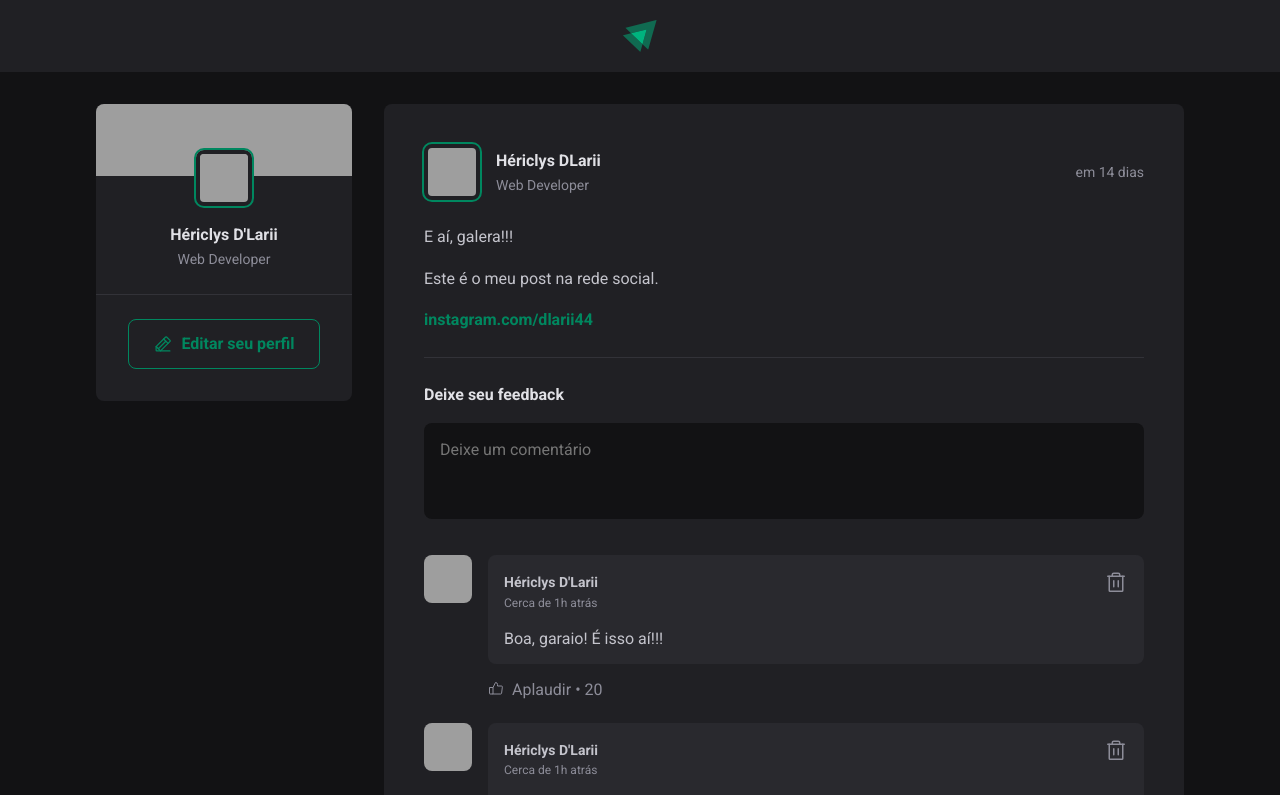
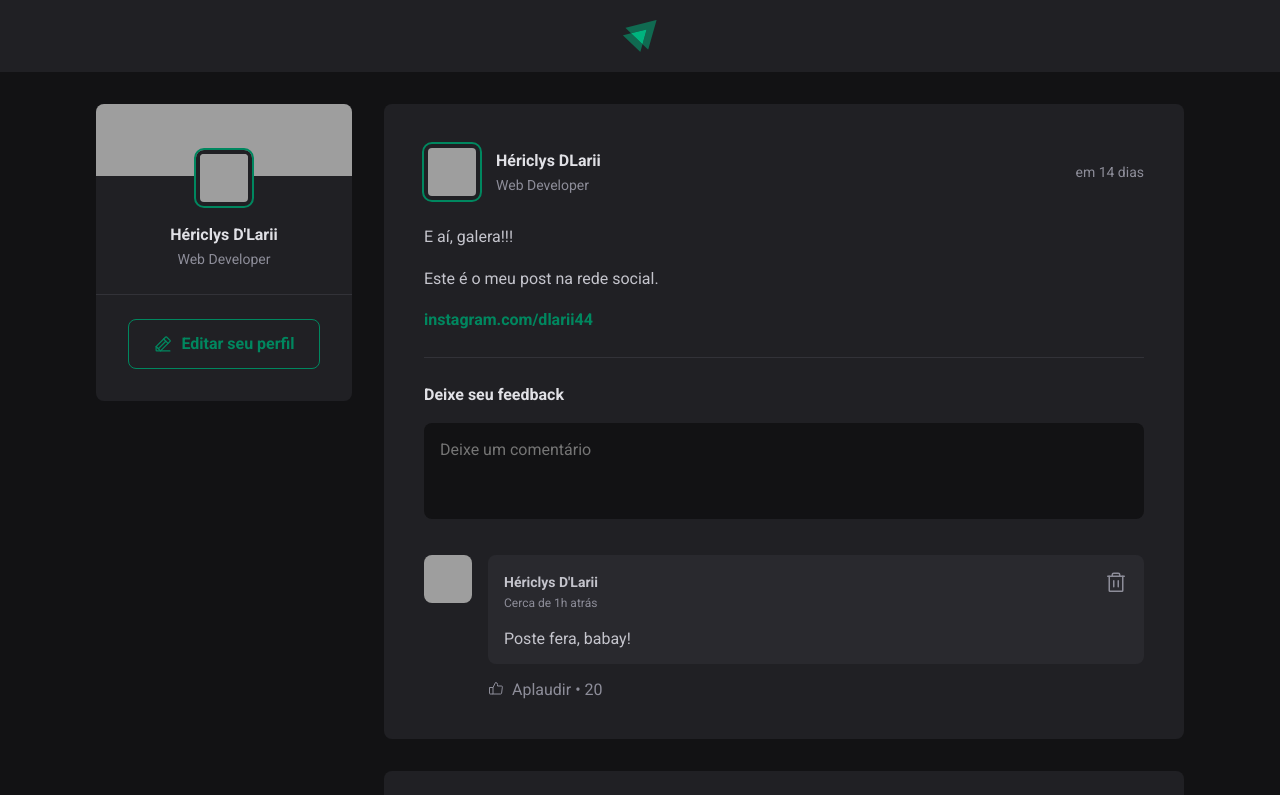
Before and after one commit to hericlysdlarii/fundamentos-reactjs, a React (Vite) app: page / in a window 1280 px wide. Shown: the top 795 px of the page. Built offline with nearby package versions, Linux system fonts and the light colour scheme; grey boxes are pictures that could not be loaded.

Commit message:
Inserindo Comentários (Programação Declarativa

```diff
--- a/src/components/Comment.tsx
+++ b/src/components/Comment.tsx
@@ -2,7 +2,7 @@
 import styles from './Comment.module.css';
 import { Avatar } from './Avatar';
 
-export function Comment() {
+export function Comment({ content }) {
   return (
     <div className={styles.comment}>
       <Avatar
@@ -23,7 +23,7 @@
             </button>
           </header>
 
-          <p>Boa, garaio! É isso aí!!!</p>
+          <p>{content}</p>
         </div>
 
         <footer>
--- a/src/components/Post.tsx
+++ b/src/components/Post.tsx
@@ -9,9 +9,10 @@
 
 export function Post({ author, publishedAt, content }) {
   const [comments, setComments] = useState([
-    1,
-    2,
+    'Poste fera, babay!'
   ])
+
+  const [newCommentText, setNewCommentText] = useState('')
 
   const publishedDateFormatted = format(publishedAt, "d 'de' LLLL 'às' HH:mm'h'", {
     locale: ptBR,
@@ -25,8 +26,13 @@
   function handleCreateNewComment() {
     event.preventDefault()
 
-    setComments([...comments, comments.length + 1]);
+    setComments([...comments, newCommentText]);
+    setNewCommentText('');
 
+  }
+
+  function handleNewCommentChange() {
+    setNewCommentText(event.target.value);
   }
 
   return (
@@ -61,7 +67,12 @@
       <form onSubmit={handleCreateNewComment} className={styles.commentForm}>
         <strong>Deixe seu feedback</strong>
 
-        <textarea placeholder="Deixe um comentário"/>
+        <textarea
+          name="comment"
+          placeholder="Deixe um comentário"
+          value={newCommentText}
+          onChange={handleNewCommentChange}
+        />
 
         <footer>
           <button type="submit">Publicar</button>
@@ -70,7 +81,7 @@
 
       <div className={styles.commentList}>
         {comments.map(comment => {
-          return <Comment />
+          return <Comment content={comment} />
         })}
       </div>
 
```
